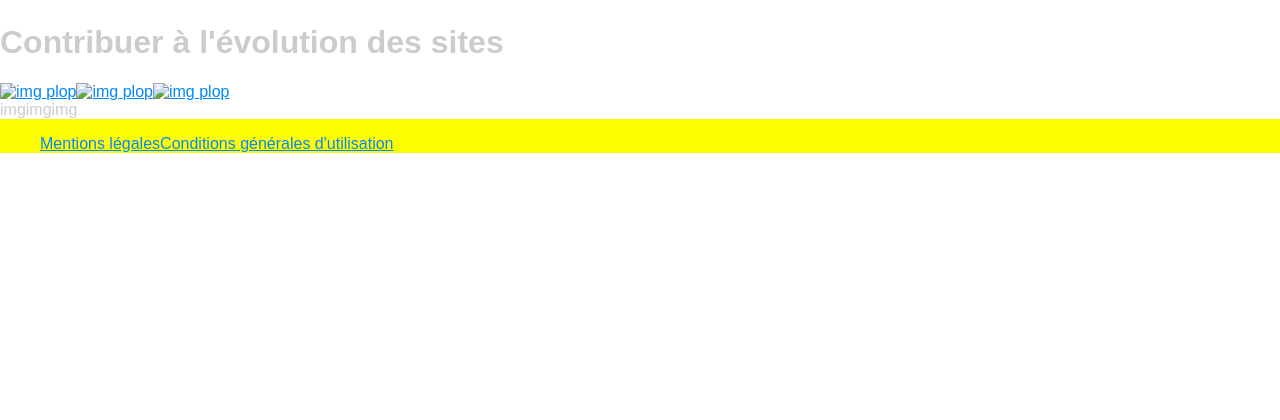
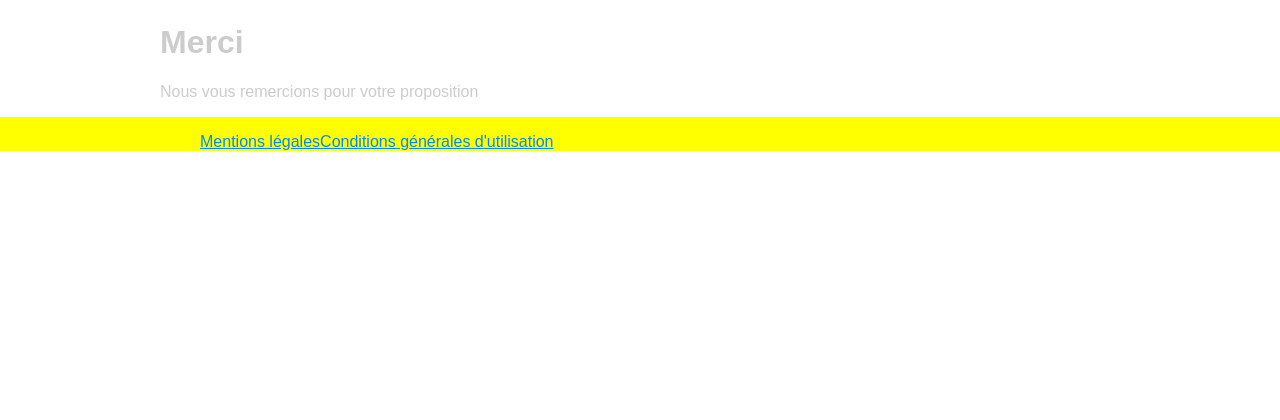
Before and after one commit to prswb/prswb, a Django app: a page that uses uxperiment/templates/layout.html in a window 1280 px wide. Shown: the part 141-561 px from the top of the page. Run offline with Django 3.2, Linux system fonts and the light colour scheme; some libraries are stand-ins or nearby versions.

Commit message:
layout.html modified for block content

```diff
--- a/uxperiment/templates/layout.html
+++ b/uxperiment/templates/layout.html
@@ -19,7 +19,7 @@
 </head>
 <body>
   <header class="clearfix">
-        <div class="header-block wrapper">
+    <div class="header-block container">
       <a href="homepage.html" id="logo" class="fl">
        <img src="http://placekitten.com/200/140" alt="Logo UXperiment">
      </a>
@@ -34,32 +34,11 @@
   </div>
 </header>
 
-<section id="content" class="clearfix wrapper">
-  <!-- {% block content %}No content is present{% endblock %} -->
-  <section class="clearfix">
-      <h1>Contribuer à l'évolution des sites</h1>
-      <a href="" class="fl">
-        <img src="" alt="img">
-        <span>plop</span>
-    </a>
-    <a href="" class="fl">
-        <img src="" alt="img">
-       <span>plop</span>
-    </a>
-    <a href="" class="fl">
-        <img src="" alt="img">
-       <span>plop</span>
-    </a>
+<section id="content" class="clearfix container">
+  {% block content %}No content is present{% endblock %}
 </section>
-<section class="clearfix">
-    <div class="fl">img</div>
-    <div class="fl">img</div>
-    <div class="fl">img</div>
-</section>
-</section>
-
 <footer>
-    <div class="footer-block wrapper clearfix">
+  <div class="footer-block container clearfix">
    <nav>
      <ul>
        <li class="fl"><a href="">Mentions légales</a></li>
```
Lines whose indentation alone changed are shown as unchanged.
